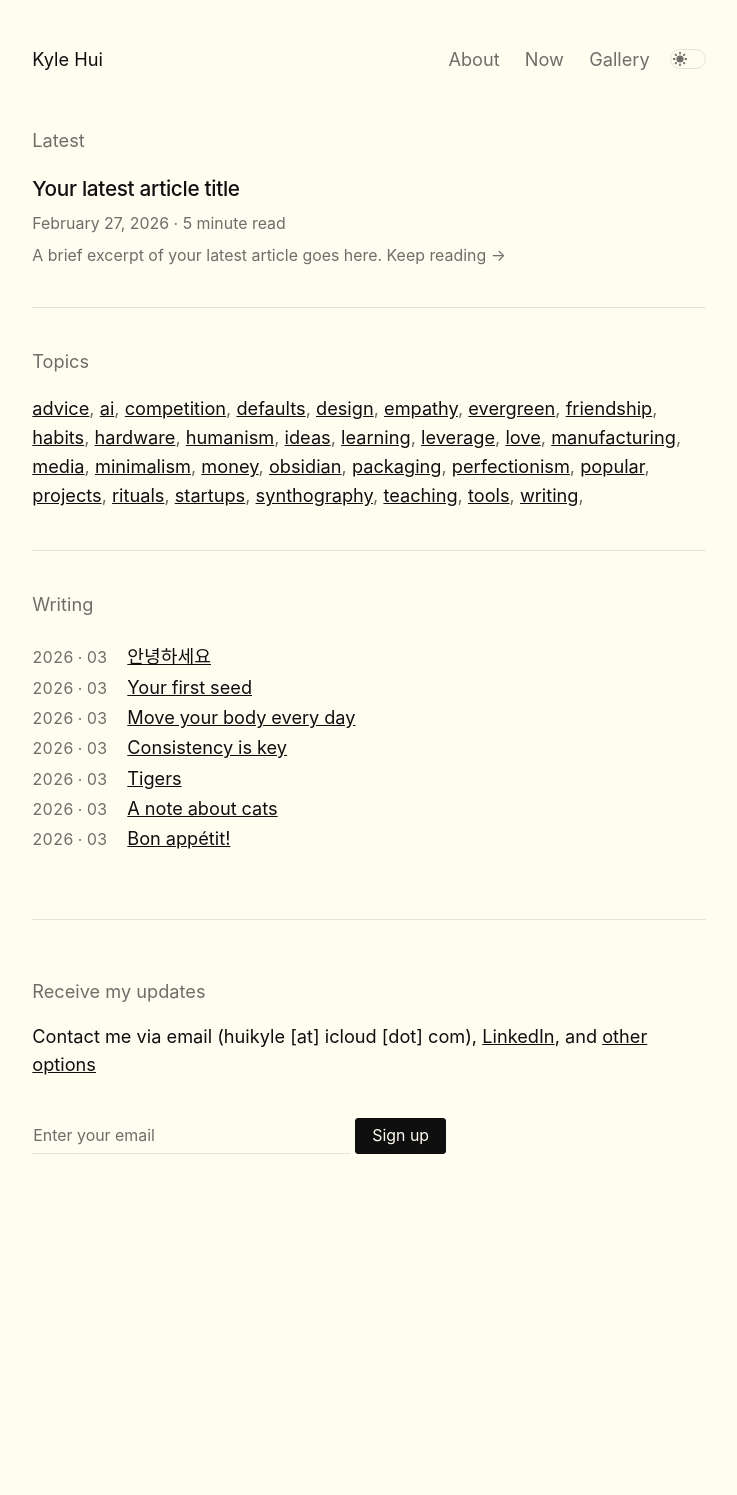
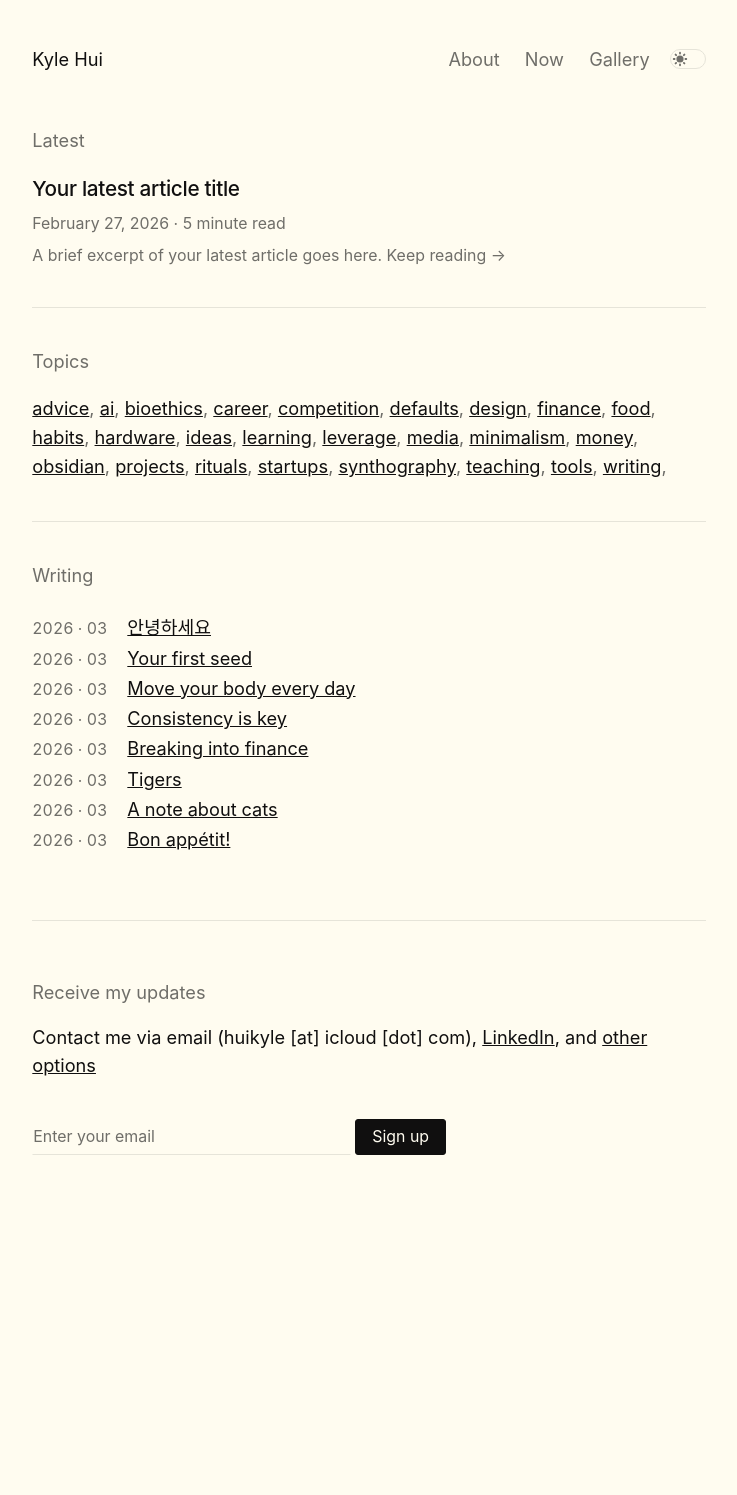
Before and after one commit to krentist/personal-website, a Jekyll site: the page built from _pages/index.md, in a window 1280 px wide. Shown: the whole page, without its empty margins (271-1008 px from the left). Built offline with Jekyll 4.4.1, drawn with Linux system fonts in a browser that asks for light colours.

Commit message:
Update homepage topics

```diff
--- a/_data/topics.yml
+++ b/_data/topics.yml
@@ -1,26 +1,21 @@
 - advice
 - ai
+- bioethics
+- career
 - competition
 - defaults
 - design
-- empathy
-- evergreen
-- friendship
+- finance
+- food
 - habits
 - hardware
-- humanism
 - ideas
 - learning
 - leverage
-- love
-- manufacturing
 - media
 - minimalism
 - money
 - obsidian
-- packaging
-- perfectionism
-- popular
 - projects
 - rituals
 - startups
```
Also changed, not shown: _notes/breaking into finance.md (added, +68 -0 lines), _pages/about.md (+1 -1 lines), _pages/now.md (+1 -2 lines), 1 other file.
